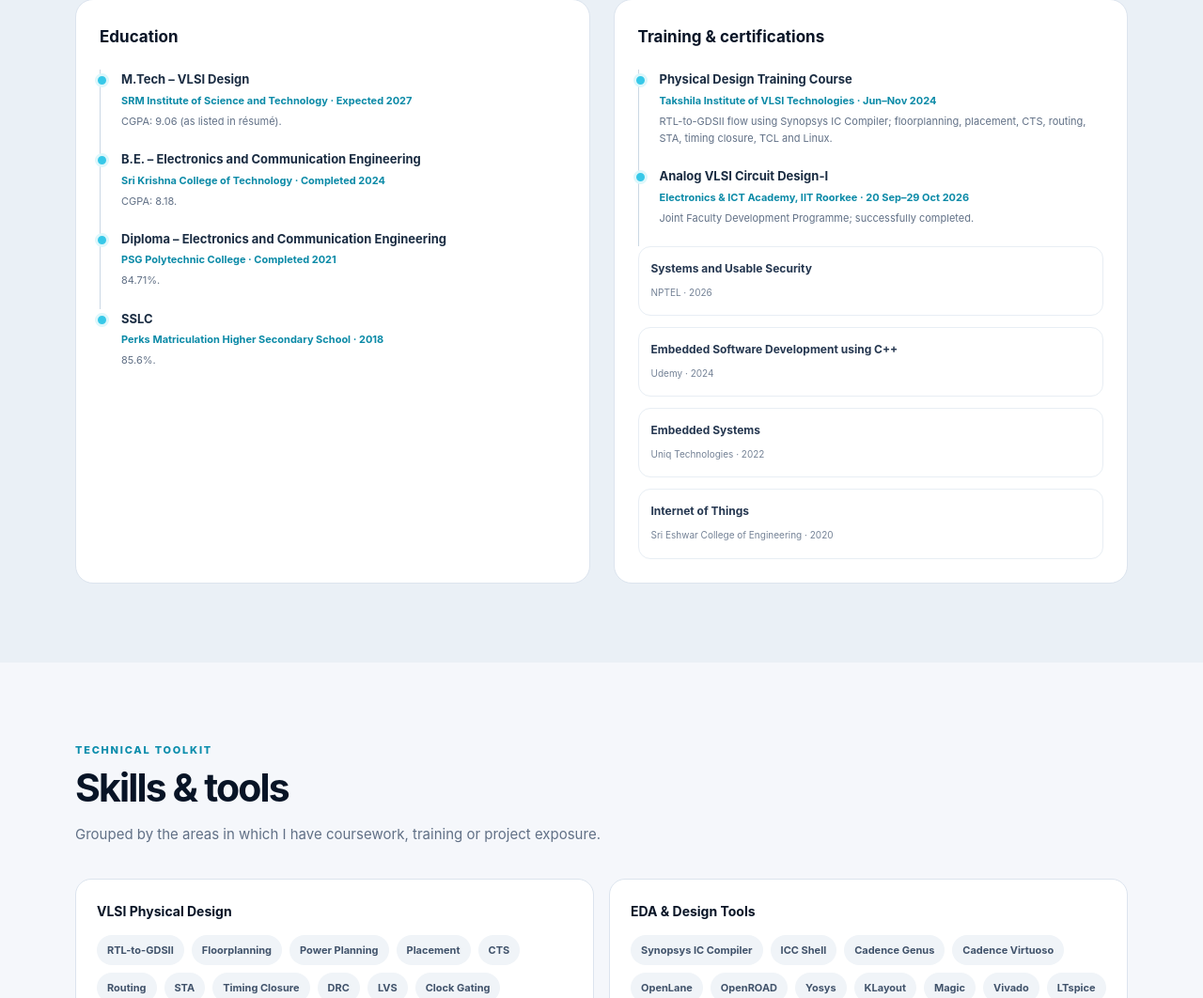
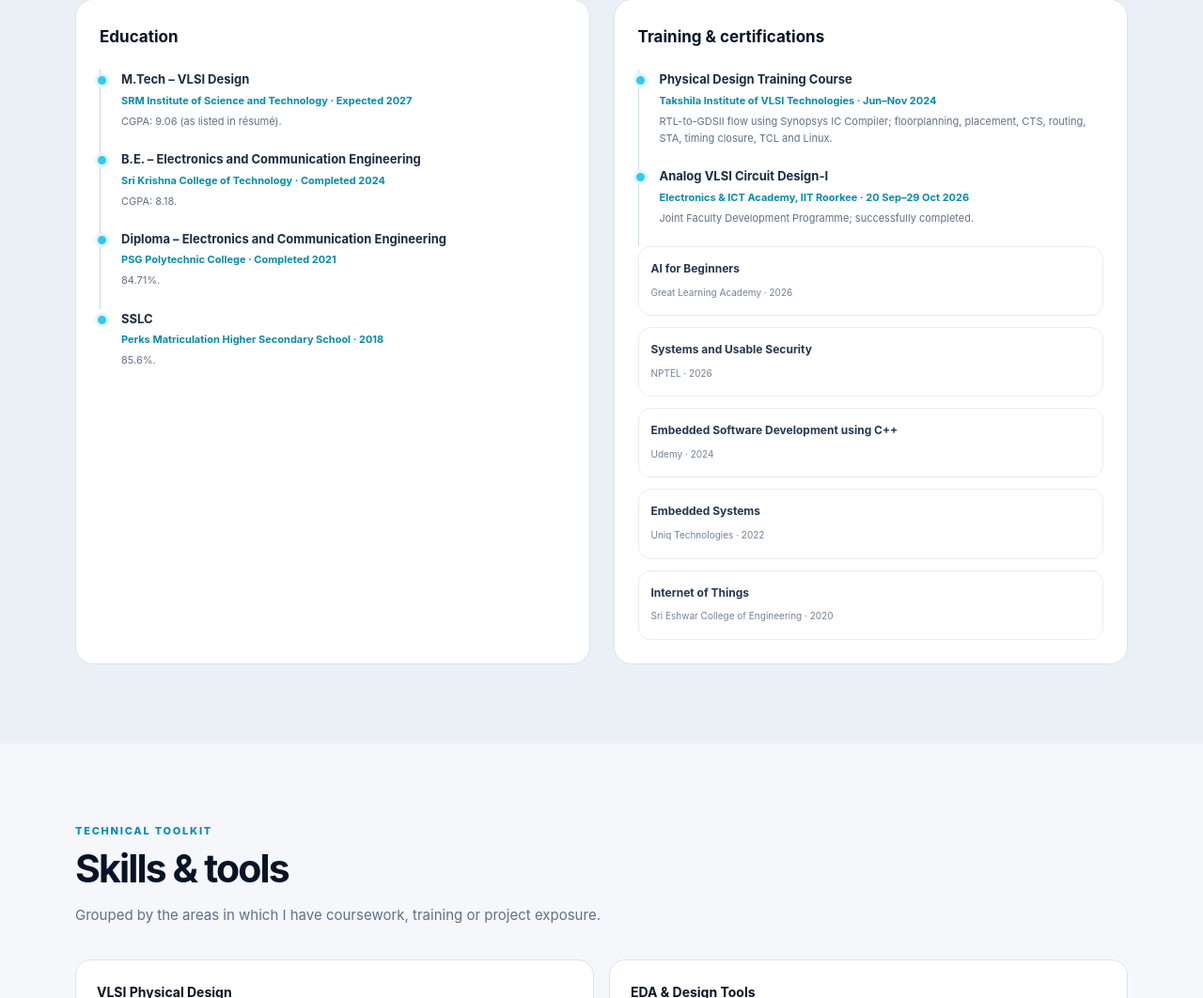
Before and after one commit to Neveythithaa/neveythithaa.github.io, a plain HTML site: page index.html in a window 1280 px wide. Shown: the part 4869-5931 px from the top of the page at 94% size. Drawn offline with Linux system fonts and the light colour scheme.

Commit message:
Add AI for Beginners certificate and refine public resume layout

```diff
--- a/index.html
+++ b/index.html
@@ -574,6 +574,7 @@ section { padding: 60px 0; }
             <div class="timeline-item"><strong>Physical Design Training Course</strong><span>Takshila Institute of VLSI Technologies · Jun–Nov 2024</span><p>RTL-to-GDSII flow using Synopsys IC Compiler; floorplanning, placement, CTS, routing, STA, timing closure, TCL and Linux.</p></div>
             <div class="timeline-item"><strong>Analog VLSI Circuit Design-I</strong><span>Electronics & ICT Academy, IIT Roorkee · 20 Sep–29 Oct 2026</span><p>Joint Faculty Development Programme; successfully completed.</p></div>
             <div class="credential-list">
+              <div class="credential"><strong>AI for Beginners</strong><span>Great Learning Academy · 2026</span></div>
               <div class="credential"><strong>Systems and Usable Security</strong><span>NPTEL · 2026</span></div>
               <div class="credential"><strong>Embedded Software Development using C++</strong><span>Udemy · 2024</span></div>
               <div class="credential"><strong>Embedded Systems</strong><span>Uniq Technologies · 2022</span></div>
```
Also changed, not shown: 1 other file.
